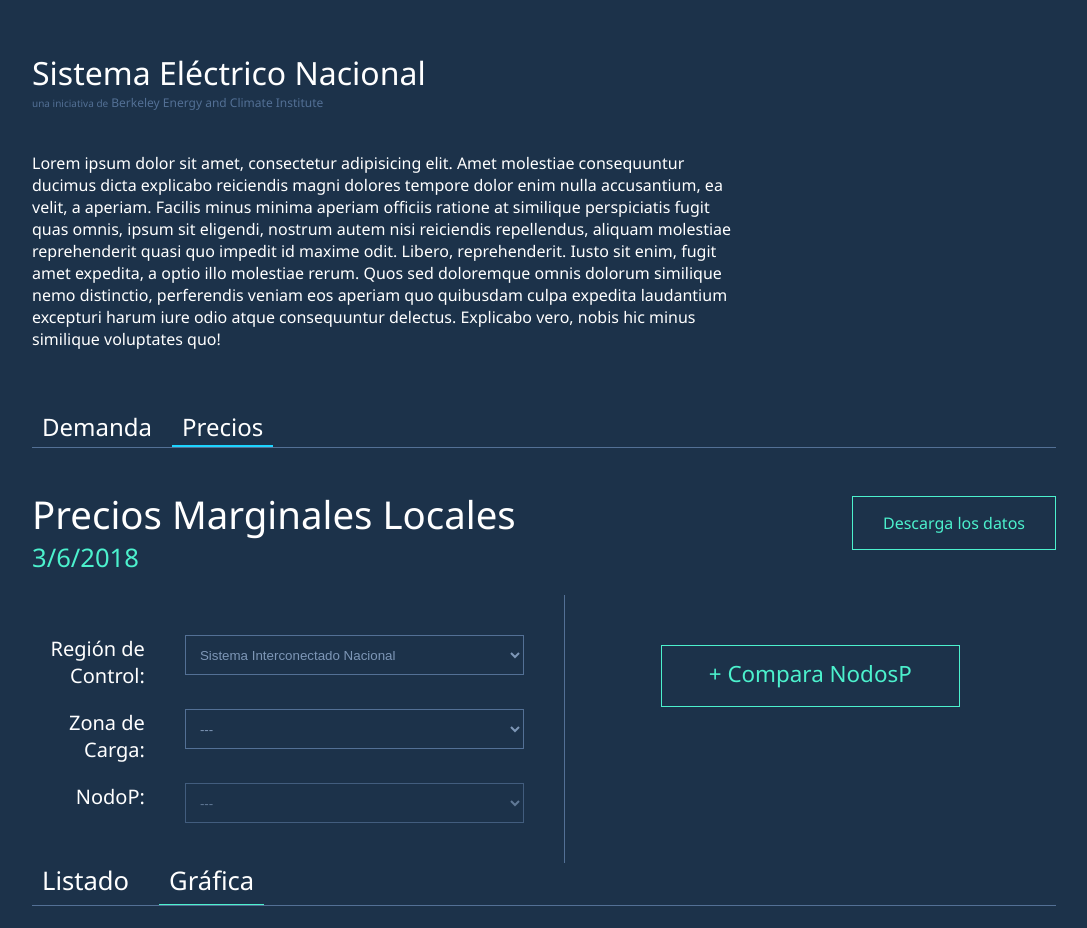
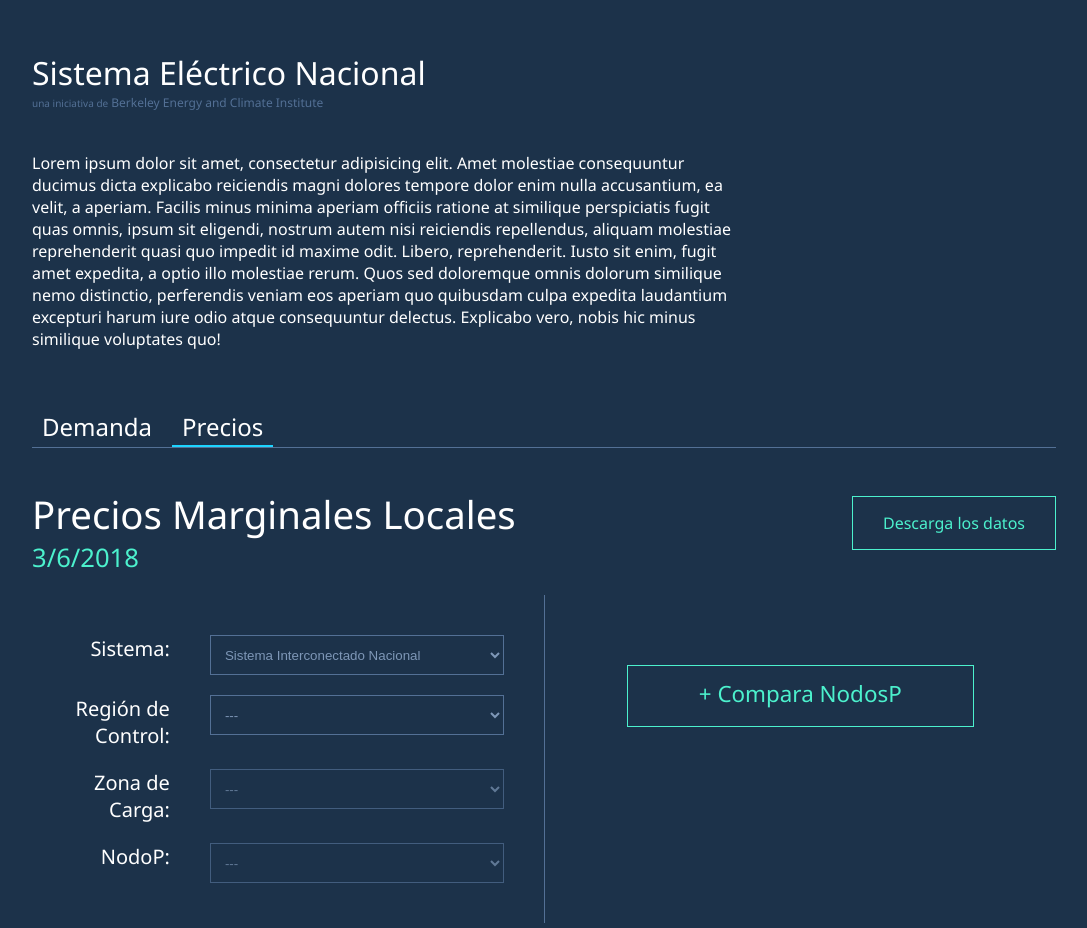
Before and after one commit to hecerinc/cenace-outlook, a React (Create React App) app: page / in a window 1280 px wide. Shown: the top 928 px of the page, without its empty margins (96-1183 px from the left). Built offline with nearby package versions, Linux system fonts and the light colour scheme.

Commit message:
Show filter comparing nodes

```diff
--- a/package.json
+++ b/package.json
@@ -3,6 +3,7 @@
   "version": "0.1.0",
   "private": true,
   "dependencies": {
+    "classnames": "^2.2.5",
     "highcharts": "^6.0.4",
     "react": "^16.2.0",
     "react-dom": "^16.2.0",
--- a/src/App.css
+++ b/src/App.css
@@ -10,7 +10,7 @@ h1, h2, h3, h4, h5, h6 {
 	font-weight: 300;
 }
 .hidden{
-	display: none;
+	display: none !important;
 }
 hr{
 	border-color: #537095;
@@ -80,11 +80,11 @@ hr{
 	flex: 9;
 }
 .col.filters {
+	padding: 40px 40px 20px;
+	margin-top: 10px;
+}
+.col.filters:first-child{
 	border-right: 1px solid #537095;
-	padding-right: 40px;
-	padding-top: 40px;
-	padding-bottom: 20px;
-	margin-top: 10px;
 }
 .col-3.label{
 	font-size: 20px;
--- a/src/NodosPFilter.jsx
+++ b/src/NodosPFilter.jsx
@@ -1,6 +1,7 @@
 // NodosPFilter.jsx
 
 import React from 'react';
+import classNames from 'classnames';
 
 const nodosmap = require('./nodosmap.json');
 
@@ -15,6 +16,10 @@ export default class NodosPFilter extends React.Component {
 			selects: {
 				'region': {
 					disabled: false,
+					selected: null
+				},
+				'bas': {
+					disabled: true,
 					selected: null
 				},
 				'zdc': {
@@ -66,34 +71,38 @@ export default class NodosPFilter extends React.Component {
 		const selects = {...this.state.selects};
 
 		const region = selects['region'].selected;
+		const balanceArea = selects['bas'].selected;
 		const zdc = selects['zdc'].selected;
 		const nodop = selects['nodosp'].selected;
 
-		selects['zdc'].disabled = region === null;
+		selects['bas'].disabled = region === null;
+		selects['zdc'].disabled = balanceArea === null;
 		selects['nodosp'].disabled = zdc === null;
 
-		if(region !== null){
-			// Get the load zones for this balance area and populate the options with it
-			selects['zdc'].disabled = false;
-			// selects['lzs'].options = getLZs(balanceArea, nextProps.data);
-		}
-		if(zdc !== null){
-			// Get the projects for this load zone and populate the options with it
-			selects['nodosp'].disabled = false;
-			// selects['pjs'].options = getPJs(loadZone, lz_pjs);
-		}
+		// if(region !== null){
+		// 	// Get the load zones for this balance area and populate the options with it
+		// 	selects['bas'].disabled = false;
+		// 	// selects['lzs'].options = getLZs(balanceArea, nextProps.data);
+		// }
+		// if(zdc !== null){
+		// 	// Get the projects for this load zone and populate the options with it
+		// 	selects['nodosp'].disabled = false;
+		// 	// selects['pjs'].options = getPJs(loadZone, lz_pjs);
+		// }
 		this.setState({selects});
 	}
 
 
 	render() {
 		const sels = this.state.selects
-		const zdcs = sels['zdc'].disabled ? [] : Object.keys(nodosmap[sels['region'].selected]);
-		const nodosp = sels['nodosp'].disabled ? [] : Object.keys(nodosmap[sels['region'].selected][sels['zdc'].selected]);
+		const basdata = sels['bas'].disabled ? [] : Object.keys(nodosmap[sels['region'].selected]);
+		const zdcs = sels['zdc'].disabled ? [] : Object.keys(nodosmap[sels['region'].selected][sels['bas'].selected]);
+		const nodosp = sels['nodosp'].disabled ? [] : nodosmap[sels['region'].selected][sels['bas'].selected][sels['zdc'].selected];
+		const classOne = classNames('col', 'filters', {hidden: !this.props.visible});
 		return (
-			<div className="col filters">
+			<div className={classOne}>
 				<div className="row">
-					<div className="col-3 label">Regi&oacute;n de Control: </div>
+					<div className="col-3 label">Sistema: </div>
 					<div className="col-9">
 						<select
 							value={sels['region'].selected || ""}
@@ -107,6 +116,23 @@ export default class NodosPFilter extends React.Component {
 									<option key={'region'+index} value={region}>{regiones[index]}</option>
 								)
 							}
+						</select>
+					</div>
+				</div>
+				<div className="row">
+					<div className="col-3 label">Regi&oacute;n de Control: </div>
+					<div className="col-9">
+						<select
+							value={sels['bas'].selected || ""}
+							name="precios_bas"
+							id="precios_bas"
+							disabled={sels['bas'].disabled}
+							onChange={this.handleSelect}
+						>
+							<option value="">---</option>
+							{basdata.map((ba, index) =>
+								<option key={`bas_${index}`} value={ba}>{ba}</option>
+							)}
 						</select>
 					</div>
 				</div>
--- a/src/Precios.css
+++ b/src/Precios.css
@@ -1,5 +1,4 @@
-
-.btn.compareNodeBtn{
+.btn.compareNodeBtn {
 	width: 80%;
 	display: block;
 	text-align: center;
@@ -13,20 +12,17 @@
 	height: 60px;
 	transition: all 300ms;
 }
-.btn.compareNodeBtn:hover{
+.btn.compareNodeBtn:hover {
 	background: #4CF1CD;
 	color: #16452d;
 }
 
-.precios_tab hr{
+.precios_tab hr {
 	width: 100%;
 	border-top: 1px solid #fff;
 	display: block;
 }
-.precios_tab {
-
-}
-.precios_tab a{
+.precios_tab a {
 	color: #fff;
 	font-size: 1.6em;
 	text-decoration: none;
@@ -34,9 +30,9 @@
 	display: block;
 }
 .precios_tab a:hover,
-.precios_tab a.active{
+.precios_tab a.active {
 	border-bottom: 1px solid #4cf1cd;
 }
-.precios_tab a:first-child{
+.precios_tab a:first-child {
 	margin-right: 20px;
 }
--- a/src/Precios.jsx
+++ b/src/Precios.jsx
@@ -1,10 +1,12 @@
 import React from 'react';
 import Highcharts from 'highcharts';
 import InlineSVG from 'svg-inline-react';
+import classNames from 'classnames';
 
 import NodosPFilter from './NodosPFilter';
 
 import './Precios.css';
+
 
 // const energia = [906.68, 779.66, 699.98, 570.82, 575.25, 761.06, 969.8, 1407.68, 1405.7, 1544.38, 1587.43, 1573.09, 1515.52, 1589.06, 1571.96, 1578.69, 1582.8, 1553.74, 1624.75, 1647.01, 1639.93, 1564.79, 1553.45, 1467.59];
 
@@ -15,7 +17,18 @@ const congestion = [-0.31, -0.2, -1.98, 0, -0.02, -2.2, -0.35, -0.02, 0, -1.37,
 
 export default class Precios extends React.Component {
 
+	constructor() {
+		super();
+		this.state = {
+			isSecondFilterShown: false
+		};
+		this.showSecondFilter = this.showSecondFilter.bind(this);
+	}
 
+	showSecondFilter(e) {
+		e.preventDefault();
+		this.setState({isSecondFilterShown: true});
+	}
 
 	componentDidMount() {
 		let chart = new Highcharts.Chart('highcharts2', {
@@ -207,7 +220,9 @@ export default class Precios extends React.Component {
 
 
 	render() {
-		const hideClass = this.props.visible ? 'Precios': 'Precios hidden';
+		const hideClass = classNames('Precios', {hidden: !this.props.visible});
+		const aClass = classNames('col', 'filters', {hidden: this.state.isSecondFilterShown});
+		console.log(aClass);
 		return(
 			<div className={hideClass}>
 				<div className="row">
@@ -221,13 +236,13 @@ export default class Precios extends React.Component {
 				</div>
 				<div className="row">
 
-					<NodosPFilter />
+					<NodosPFilter visible={true} />
 
-					<div className="col scalars">
-						<div className="scalarContainer">
-							<a href="#" className="btn compareNodeBtn">+ Compara NodosP</a>
-						</div>
+					<div className={aClass}>
+						<a href="#" onClick={this.showSecondFilter} className="btn compareNodeBtn">+ Compara NodosP</a>
 					</div>
+					<NodosPFilter visible={this.state.isSecondFilterShown} />
+
 				</div>
 				<div className="row precios_tab">
 					<div className="col-md-3">
```
Also changed, not shown: 1 other file (tests, documents, lock files or other folders).
